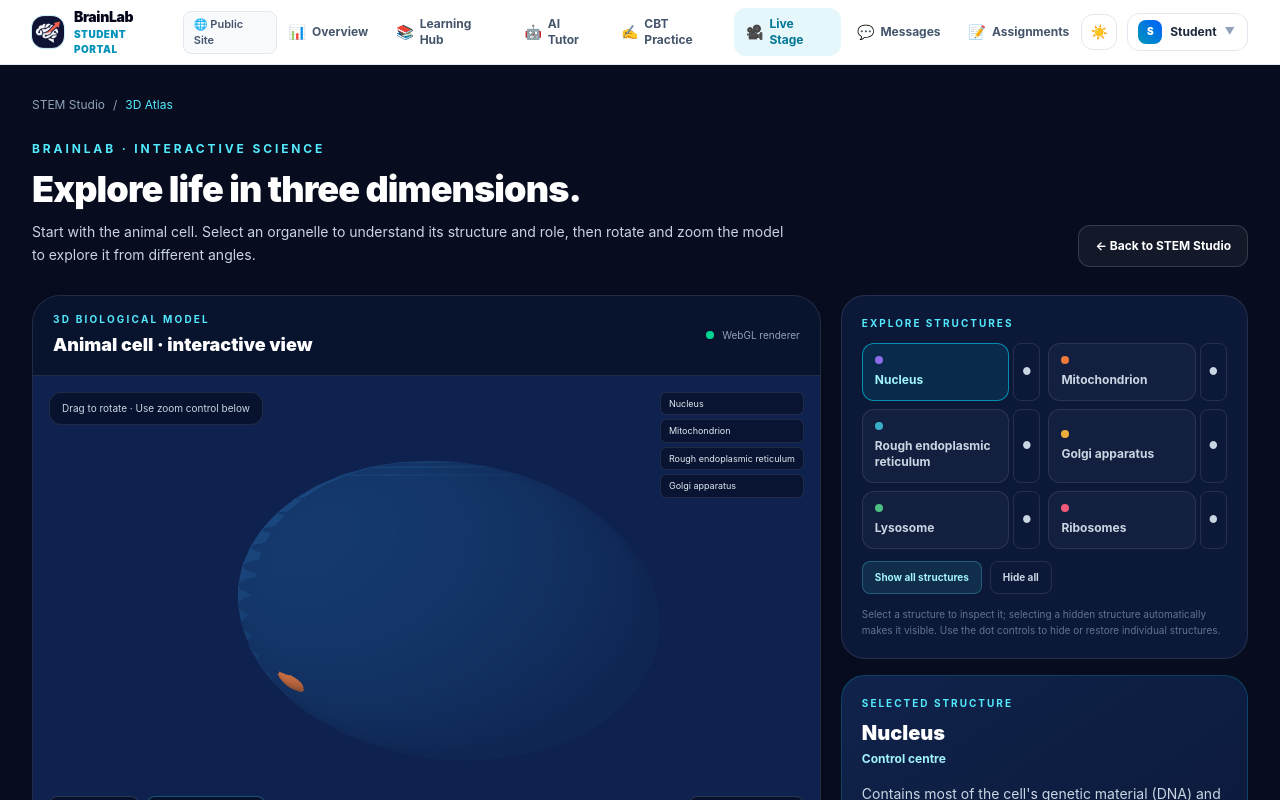
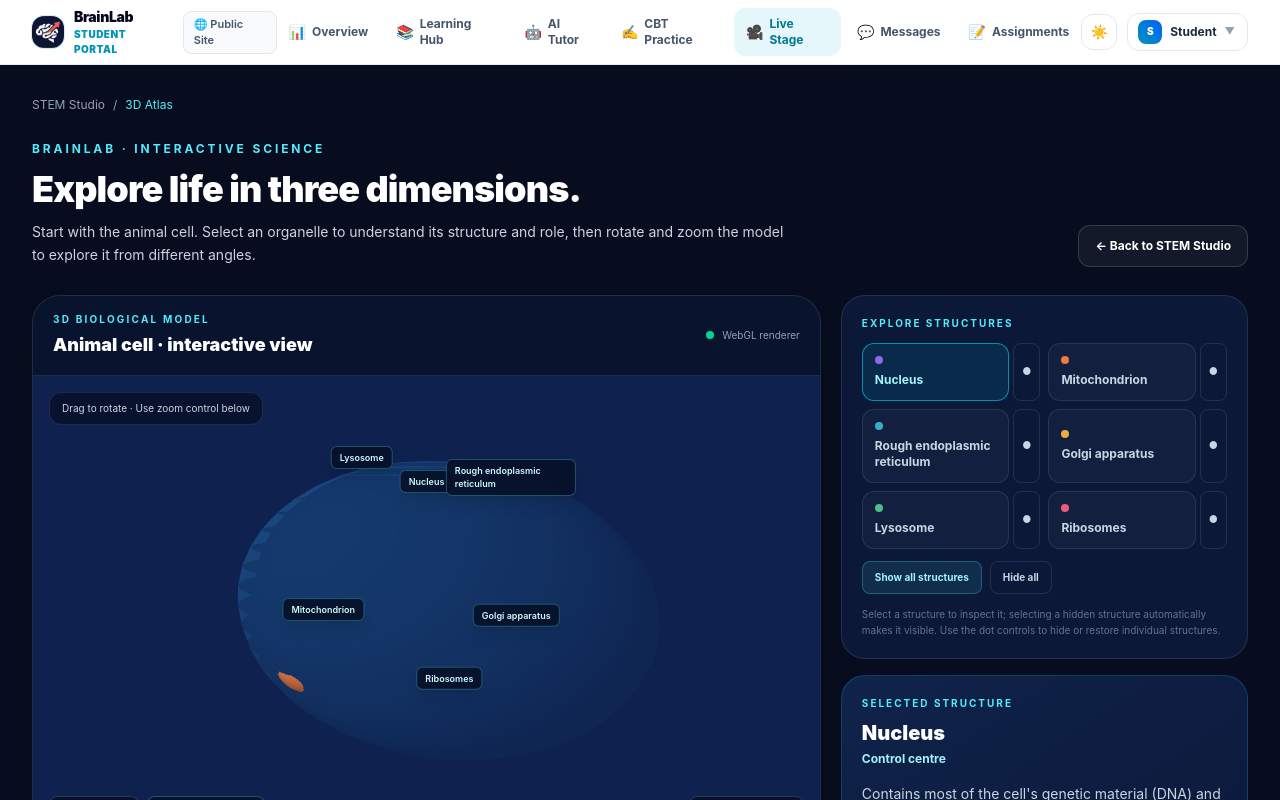
Before and after one commit to JAVABOI05/BRAINLAB-EXAM-CBT, a Next.js app: page /classroom/stem/atlas in a window 1280 px wide. Shown: the top 800 px of the page. Built offline with nearby package versions, Linux system fonts and the light colour scheme; no server answers.

Commit message:
Anchor cell atlas labels to model structures

```diff
--- a/app/classroom/stem/atlas/CellAtlasViewer.tsx
+++ b/app/classroom/stem/atlas/CellAtlasViewer.tsx
@@ -66,6 +66,16 @@ function modelMatrix(position: number[], scale: number[], rx: number, ry: number
     position[0], position[1], position[2], 1
   ];
 }
+function projectPoint(mvp: number[], point: number[], width: number, height: number) {
+  const [x, y, z] = point;
+  const cx = mvp[0]*x + mvp[4]*y + mvp[8]*z + mvp[12];
+  const cy = mvp[1]*x + mvp[5]*y + mvp[9]*z + mvp[13];
+  const cw = mvp[3]*x + mvp[7]*y + mvp[11]*z + mvp[15];
+  if (cw <= 0) return null;
+  const nx = cx / cw, ny = cy / cw;
+  if (Math.abs(nx) > 1.15 || Math.abs(ny) > 1.15) return null;
+  return { x: (nx + 1) * width / 2, y: (1 - ny) * height / 2 };
+}
 function compile(gl: WebGLRenderingContext, type: number, source: string) {
   const shader=gl.createShader(type); if(!shader) throw new Error("WebGL shader unavailable");
   gl.shaderSource(shader,source); gl.compileShader(shader);
@@ -91,6 +101,8 @@ export default function CellAtlasViewer() {
   const visibleRef=useRef(visibleOrganelles); visibleRef.current=visibleOrganelles;
   const isolateRef=useRef(isolateSelected); isolateRef.current=isolateSelected;
   const membraneOpacityRef=useRef(membraneOpacity); membraneOpacityRef.current=membraneOpacity;
+  const showLabelsRef=useRef(showLabels); showLabelsRef.current=showLabels;
+  const labelRefs=useRef<Record<string,HTMLSpanElement|null>>({});
 
   useEffect(()=>{
     const canvas=canvasRef.current; if(!canvas) return;
@@ -131,6 +143,16 @@ export default function CellAtlasViewer() {
           const visible=visibleRef.current.includes(o.id);
           const isolated=isolateRef.current && selectedRef.current!==o.id;
           if(visible && !isolated) draw(o.position,o.scale,o.color,selectedRef.current===o.id?1:0.88,rotationRef.current.x,rotationRef.current.y);
+          const label=labelRefs.current[o.id];
+          if(label){
+            const model=modelMatrix(o.position,[1,1,1],rotationRef.current.x,rotationRef.current.y);
+            const view=identity(); view[14]=-zoomRef.current;
+            const aspect=canvas.clientWidth/Math.max(1,canvas.clientHeight);
+            const mvp=multiply(perspective(Math.PI/4,aspect,0.1,30),multiply(view,model));
+            const point=projectPoint(mvp,[0,o.scale[1]+0.12,0],canvas.clientWidth,canvas.clientHeight);
+            label.style.display=showLabelsRef.current && visible && !isolated && point ? "block" : "none";
+            if(point) label.style.transform=`translate(${point.x}px,${point.y}px) translate(-50%,-100%)`;
+          }
         });
         frame=requestAnimationFrame(render);
       };
@@ -156,7 +178,7 @@ export default function CellAtlasViewer() {
           </div>
           <label className="flex items-center gap-2 rounded-lg border border-white/15 bg-[#071027]/85 px-3 py-2 text-xs text-slate-200"><input type="checkbox" checked={showLabels} onChange={e=>setShowLabels(e.target.checked)}/> Show labels</label>
         </div>
-        {showLabels && !webglError && <div className="pointer-events-none absolute right-4 top-4 flex max-w-[150px] flex-col gap-1">{ORGANELLES.slice(0,4).map(o=><span key={o.id} className="rounded-md border border-white/10 bg-[#071027]/75 px-2 py-1 text-[9px] text-slate-200">{o.name}</span>)}</div>}
+        {showLabels && !webglError && <div className="pointer-events-none absolute inset-0 overflow-hidden" aria-hidden="true">{ORGANELLES.map(o=><span key={o.id} ref={node=>{labelRefs.current[o.id]=node;}} className="absolute left-0 top-0 hidden max-w-[130px] rounded-md border border-cyan-300/30 bg-[#071027]/90 px-2 py-1 text-[9px] font-semibold text-cyan-100 shadow-lg">{o.name}</span>)}</div>}
       </div>
       <div className="border-t border-white/10 px-5 py-4">
         <div className="mb-2 flex items-center justify-between text-xs text-slate-300"><span>Outer membrane opacity</span><span>{membraneOpacity}%</span></div>
```
